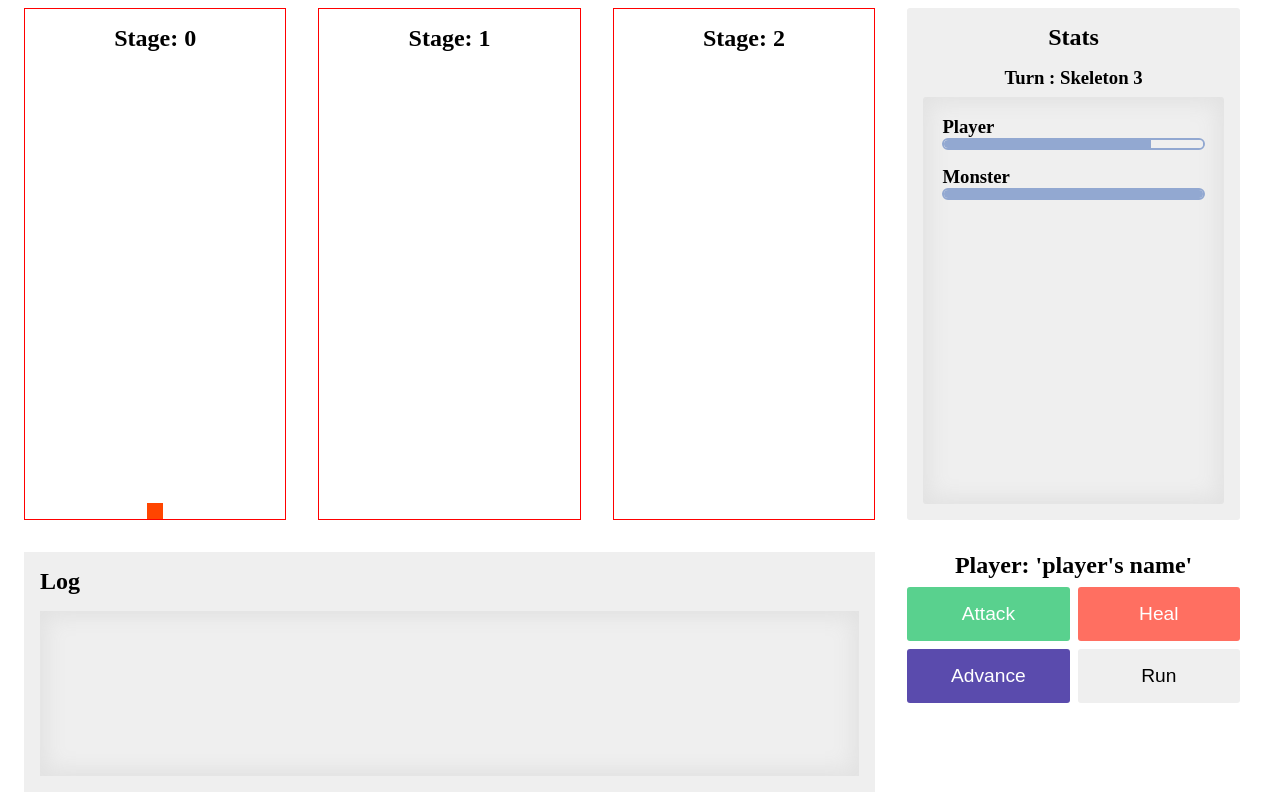
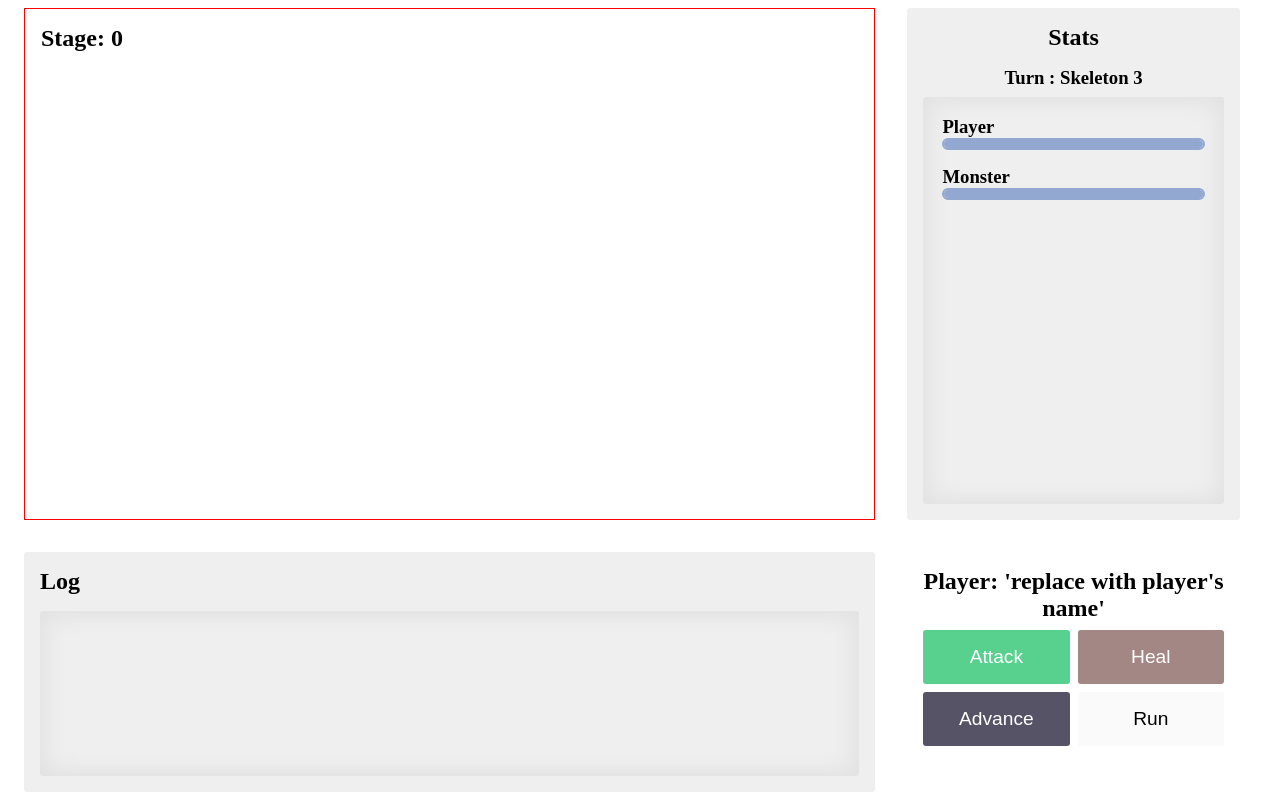
Before and after one commit to iritaca/dnd-slim-version, a React (Create React App) app: page / in a window 1280 px wide. Built offline with nearby package versions, Linux system fonts and the light colour scheme.

Commit message:
taske2:doBattle, reset functions, buttons disabled

```diff
--- a/src/Game.tsx
+++ b/src/Game.tsx
@@ -5,33 +5,26 @@ import { generateMonster } from "./PlayerAndMonsters/monsters";
 
 import Styles from "./Styles/Game.module.scss";
 import { BattleWinner, Hitpoints, Monster, Player } from "./types";
+import { sleep } from "./utils/utils";
 
 export const Game = () => {
   const [player, setPlayer] = useState<Player>(generatePlayer());
+  const [monster, setMonster] = useState<Monster>(generateMonster());
+  const [stageWinner, setStageWinner] = useState<BattleWinner>("monster");
   const gameTiles = 3;
   const hasWon = player.position + 1 > gameTiles;
 
-  const [monster, setMonster] = useState<Monster>(generateMonster());
+  let playerIsDead = player.hitpoints <= 0;
 
-  function generateTiles(gameTiles: number) {
-    const tiles = [];
-    for (let gameTile = 0; gameTile < gameTiles; gameTile++) {
-      tiles.push(
-        <Tile
-          player={player}
-          setPlayer={setPlayer}
-          key={gameTile}
-          stage={gameTile}
-        />
-      );
-    }
-    return tiles;
-  }
+  // Each time the player enters a new stage, a new monster will be generated
+  useEffect(() => {
+    setMonster(generateMonster());
+  }, [player.position]);
 
   return (
     <div className={Styles.gameGrid}>
       <section className={Styles.gameSection}>
-        {generateTiles(gameTiles)}
+        <Tile stage={player.position} />
       </section>
 
       <section className={Styles.statsSection}>
@@ -41,7 +34,6 @@ export const Game = () => {
             <div className={Styles.statsBody}>
               <h3>Turn : Skeleton 3</h3>
               <div className={Styles.statsContainer}>
-                {/* I'd like to add here an array filled by the players and monster names */}
                 <VisualHitpoints
                   name={"player"}
                   value={player.hitpoints}
@@ -57,74 +49,90 @@ export const Game = () => {
             </div>
           </>
         )}
+
         {hasWon && <WinScreen />}
+        {player.hitpoints <= 0 && <DeathScreen />}
+        {(hasWon || player.hitpoints <= 0) && (
+          <ResetGame
+            setPlayer={setPlayer}
+            setMonster={setMonster}
+            setStageWinner={setStageWinner}
+          />
+        )}
       </section>
       <section className={Styles.logSection}>
         <h2 className={Styles.title}>Log</h2>
         <div className={Styles.description}></div>
       </section>
       <section className={Styles.userActionsSection}>
-        <h2>Player: 'player's name'</h2>
+        <h2>Player: 'replace with player's name'</h2>
         <div className={Styles.buttonContainer}>
-          <button className={`${Styles.btn} ${Styles.attack}`}>Attack</button>
-          <button className={`${Styles.btn} ${Styles.heal}`}>Heal</button>
-          <>
-            {!hasWon && (
+          <button
+            className={`${Styles.btn} ${Styles.attack}`}
+            onClick={async () => {
+              setStageWinner(
+                await doBattle({ player, monster, setPlayer, setMonster })
+              );
+            }}
+            disabled={monster.hitpoints <= 0 || player.hitpoints <= 0 || hasWon}
+          >
+            Attack
+          </button>
+          <button className={`${Styles.btn} ${Styles.heal}`} disabled>
+            Heal
+          </button>
+
+          {!hasWon && !playerIsDead && (
             <button
               onClick={() => {
                 setPlayer({ ...player, position: player.position + 1 });
-                  // winner = doBattle({ player, monster, setPlayer, setMonster });
+                setStageWinner("monster");
               }}
               className={`${Styles.btn} ${Styles.advance}`}
+              disabled={stageWinner === "monster"}
             >
               Advance
             </button>
           )}
-            {hasWon && (
-              <button
-                onClick={() => setPlayer({ ...player, position: 0 })}
-                className={`${Styles.btn} ${Styles.reset}`}
-              >
-                Reset Game
+
+          {/* Run would work as an exit button in case the player wants to restart the game */}
+          <button className={`${Styles.btn} ${Styles.run}`} disabled>
+            Run
           </button>
-            )}
-          </>
-          {/* Run would work as an exit button in case the player want to restart the game */}
-          <button className={`${Styles.btn} ${Styles.run}`}>Run</button>
         </div>
       </section>
     </div>
   );
 };
 
-const Tile = ({
-  player,
-  setPlayer,
-  stage,
-}: {
-  player: { hitpoints: number; attackDamage: number; position: number };
-  setPlayer: React.Dispatch<React.SetStateAction<Player>>;
-  stage: number;
-}) => {
-  const [monster, setMonster] = useState<Monster>(generateMonster());
-
-  const playerIsHere = player.position === stage;
-
-  useEffect(() => {
-    if (playerIsHere) {
-      const winner = doBattle({ player, monster, setPlayer, setMonster });
-      console.log(winner);
-    }
-  }, [playerIsHere]);
-
+const Tile = ({ stage }: { stage: number }) => {
   return (
-    <div
-      className={`${Styles.tileContainer}  ${
-        playerIsHere ? Styles.fillTile : ""
-      }`}
-    >
+    <div className={Styles.tileContainer}>
       <h2>{`Stage: ${stage}`}</h2>
     </div>
+  );
+};
+
+const ResetGame = ({
+  setPlayer,
+  setMonster,
+  setStageWinner,
+}: {
+  setPlayer: React.Dispatch<React.SetStateAction<Player>>;
+  setMonster: React.Dispatch<React.SetStateAction<Monster>>;
+  setStageWinner: React.Dispatch<React.SetStateAction<BattleWinner>>;
+}) => {
+  return (
+    <button
+      onClick={() => {
+        setPlayer(generatePlayer());
+        setMonster(generateMonster());
+        setStageWinner("monster");
+      }}
+      className={`${Styles.btn} ${Styles.reset}`}
+    >
+      Reset Game
+    </button>
   );
 };
 
@@ -132,7 +140,11 @@ const WinScreen = () => {
   return <div className={Styles.hasWonContainer}>You win!</div>;
 };
 
-const doBattle = ({
+const DeathScreen = () => {
+  return <div className={Styles.hasWonContainer}>Monster win!</div>;
+};
+
+const doBattle = async ({
   player,
   monster,
   setPlayer,
@@ -142,7 +154,7 @@ const doBattle = ({
   monster: Monster;
   setPlayer: React.Dispatch<React.SetStateAction<Player>>;
   setMonster: React.Dispatch<React.SetStateAction<Monster>>;
-}): BattleWinner => {
+}): Promise<BattleWinner> => {
   let playerHitpoints = player.hitpoints;
   let monsterHitpoints = monster.hitpoints;
 
@@ -151,16 +163,16 @@ const doBattle = ({
   while (playerHitpoints >= 0 && monsterHitpoints >= 0) {
     if (whoseAttacking === "monster") {
       playerHitpoints -= monster.attackDamage;
+      setPlayer({ ...player, hitpoints: playerHitpoints });
     } else {
       monsterHitpoints -= player.attackDamage;
+      setMonster({ ...monster, hitpoints: monsterHitpoints });
     }
     whoseAttacking = whoseAttacking === "monster" ? "player" : "monster";
+
+    await sleep(1000);
   }
 
-  // Update state after loop calculations
-  setPlayer({ ...player, hitpoints: playerHitpoints });
-  setMonster({ ...monster, hitpoints: monsterHitpoints });
-  console.log(playerHitpoints);
   return playerHitpoints <= 0 ? "monster" : "player";
 };
 
@@ -168,7 +180,11 @@ const VisualHitpoints = ({ name, value, maxValue }: Hitpoints) => {
   return (
     <div className={Styles.hitpointsContainer}>
       <h3 className={Styles.user}>{name}</h3>
-      <progress className={Styles.progress} value={value} max={maxValue} />
+      <progress
+        className={`${Styles.progress} ${value <= 2 ? Styles.lowHealth : ""}`}
+        value={value}
+        max={maxValue}
+      />
     </div>
   );
 };
--- a/src/Styles/Game.module.scss
+++ b/src/Styles/Game.module.scss
@@ -20,7 +20,7 @@ button {
   border: none;
   color: white;
 
-  &:hover {
+  &:hover:not(:disabled) {
     cursor: pointer;
   }
 }
@@ -35,6 +35,7 @@ $clr-blue_2: #4164df;
 $clr-blue_3: #92a8d1;
 $clr-purple_1: #5a4bad;
 $clr-magenta_1: #ff6f61;
+$borderRadius: 3px;
 
 /*#endregion Colors*/
 
@@ -81,55 +82,44 @@ $clr-magenta_1: #ff6f61;
 /*#region game section*/
 .gameSection {
   grid-area: game;
-  display: grid;
-  grid-gap: var(--gridGap);
-  grid-template-columns: repeat(3, 1fr);
-  height: 100%;
 }
 
 .tileContainer {
+  height: 100%;
   border: 1px solid red;
-  display: flex;
-  flex-direction: column;
   padding: 16px;
   h2 {
-    text-align: center;
+    text-align: left;
   }
 }
 
 .fillTile {
-  position: relative;
-  &::after {
+  --containerSize: 1rem;
   background-color: orangered;
-    --containerSize: 1rem;
-    content: "";
-    position: absolute;
-    left: 50%;
-    transform: translateX(-50%);
-    bottom: 0;
   width: var(--containerSize);
   height: var(--containerSize);
-  }
 }
 
 /*#endregion game section*/
 
 /*#region stats section*/
 .statsSection {
-  --borderRadius: 3px;
   grid-area: stats;
   display: flex;
   flex-direction: column;
   background-color: $clr-gray_1;
   padding: 16px;
-  border-radius: var(--borderRadius);
+  border-radius: $borderRadius;
 
   .hasWonContainer {
     background-color: $clr-gray_1;
     height: 100%;
     font-size: 3rem;
-    @include flexCenter();
-    border-radius: var(--borderRadius);
+    display: flex;
+    flex-direction: column;
+    align-items: center;
+    justify-content: space-evenly;
+    border-radius: $borderRadius;
   }
 
   .statsBody {
@@ -145,7 +135,7 @@ $clr-magenta_1: #ff6f61;
       flex: 1;
       padding: 1.2rem;
       box-shadow: inset 0 0 20px 7px $clr-gray_2;
-      border-radius: var(--borderRadius);
+      border-radius: $borderRadius;
     }
   }
 }
@@ -159,6 +149,7 @@ $clr-magenta_1: #ff6f61;
   flex-direction: column;
   padding: 16px;
   background-color: $clr-gray_1;
+  border-radius: $borderRadius;
   .title {
     text-align: left;
   }
@@ -167,7 +158,7 @@ $clr-magenta_1: #ff6f61;
     margin-top: 16px;
     padding: 1.2rem;
     box-shadow: inset 0 0 20px 7px $clr-gray_2;
-    border-radius: var(--borderRadius);
+    border-radius: $borderRadius;
   }
 }
 /*#endregion Log section*/
@@ -177,6 +168,7 @@ $clr-magenta_1: #ff6f61;
   grid-area: userActions;
   display: flex;
   flex-direction: column;
+  padding: 16px;
   @include layoutMargin(vertical, 0.5rem);
   .buttonContainer {
     --buttonsGap: 8px;
@@ -185,11 +177,14 @@ $clr-magenta_1: #ff6f61;
     grid-template-columns: repeat(2, 1fr);
 
     width: 100%;
+  }
+}
+
 .btn {
   font-size: 1.2rem;
   transition: transform 0.1s ease;
   position: relative;
-      &:hover {
+  &:hover:not(:disabled) {
     transform: translate(-6px, -10px);
 
     &:active {
@@ -203,6 +198,14 @@ $clr-magenta_1: #ff6f61;
       width: 100%;
       height: 100%;
       box-shadow: 6px 6px 2px 0rem black;
+      border-radius: $borderRadius;
+    }
+  }
+  &:disabled,
+  &[disabled] {
+    filter: grayscale(0.8);
+    &:hover {
+      cursor: not-allowed;
     }
   }
   &.attack {
@@ -212,15 +215,13 @@ $clr-magenta_1: #ff6f61;
     background-color: $clr-purple_1;
   }
   &.reset {
-        background-color: $clr-blue_1;
+    background-color: $clr-blue_3;
   }
   &.heal {
     background-color: $clr-magenta_1;
   }
   &.run {
     color: black;
-      }
-    }
   }
 }
 
@@ -250,8 +251,13 @@ $clr-magenta_1: #ff6f61;
       background-color: $clr-gray_1;
     }
     &::-webkit-progress-value {
-      transition: width 1s;
+      transition: width 1s, background-color 1s;
       background-color: $clr-blue_3;
+    }
+    &.lowHealth {
+      &::-webkit-progress-value {
+        background-color: $clr-magenta_1;
+      }
     }
   }
   & + & {
--- /dev/null
+++ b/src/utils/utils.ts
@@ -0,0 +1,3 @@
+export function sleep(ms: number) {
+  return new Promise((resolve) => setTimeout(resolve, ms));
+}
```
Also changed, not shown: 1 other file (tests, documents, lock files or other folders). Lines whose indentation alone changed are shown as unchanged.
